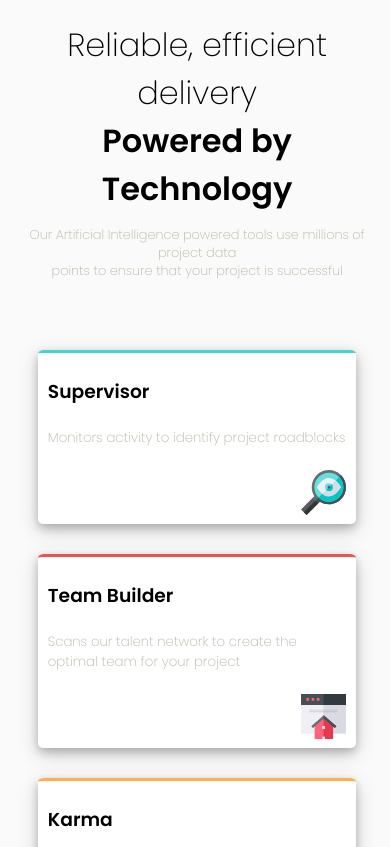
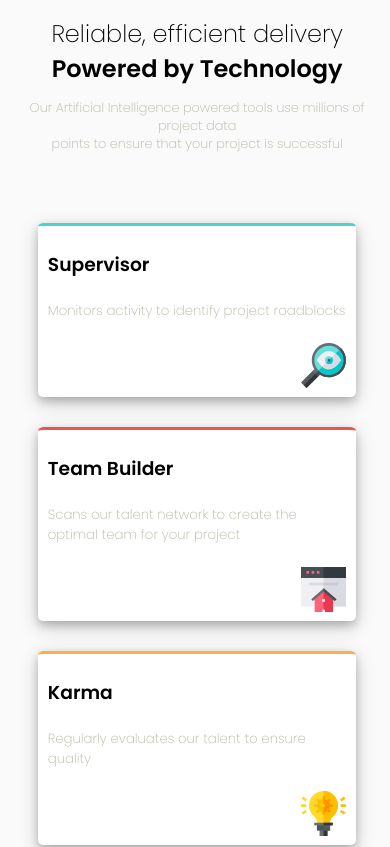
Before and after one commit to sos97/Challenge_2, a plain HTML site: page index.html in a window 390 px wide. Shown: the top 847 px of the page. Drawn offline with Linux system fonts and the light colour scheme.

Commit message:
second commit

```diff
--- a/styles.css
+++ b/styles.css
@@ -142,9 +142,10 @@ h5{
 	color: #B2B8A3;
 }
 .heading{
-
+    width: auto;
 	font-weight: lighter;
 	margin-bottom: 0;
+	font-size: 1.5rem;
 }
 p{
 	color: #B2B8A3;
@@ -156,6 +157,7 @@ p{
 .second_heading{
 	margin-top: 0;
 	margin-bottom: 0;
+	font-size: 1.5rem;
 }
 
 .left{
```
